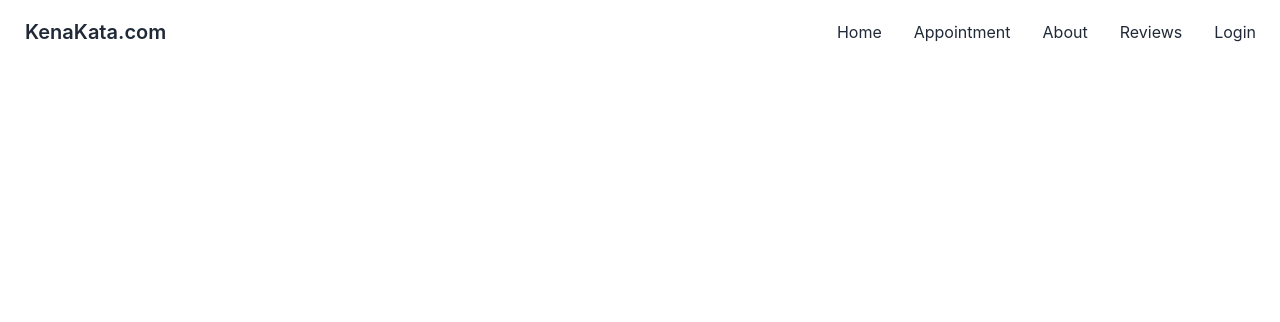
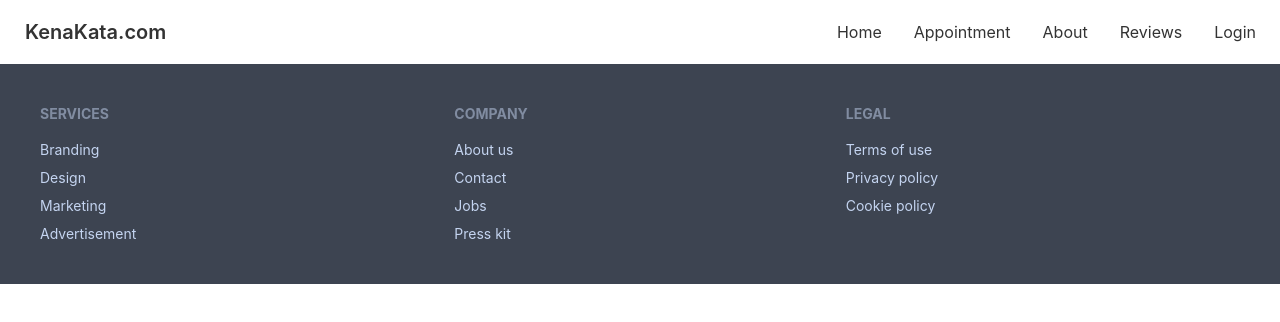
Before and after one commit to nahidpHero/kenakata-client-side, a React (Create React App) app: page / in a window 1280 px wide. Shown: the top 322 px of the page. Built offline with nearby package versions, Linux system fonts and the light colour scheme.

Commit message:
footer added

```diff
--- a/src/App.css
+++ b/src/App.css
@@ -1,5 +1,5 @@
 .App {
-
+  text-align: center;
 }
 
 .App-logo {
--- a/src/pages/Shared/Footer.js
+++ b/src/pages/Shared/Footer.js
@@ -4,7 +4,29 @@
 const Footer = () => {
     return (
         <div>
+ <footer className="footer p-10 bg-neutral text-neutral-content">
+  <div>
+    <span className="footer-title">Services</span>
+    <Link className="Link link-hover">Branding</Link>
+    <Link className="link link-hover">Design</Link>
+    <Link className="link link-hover">Marketing</Link>
+    <Link className="link link-hover">Advertisement</Link>
+  </div>
+  <div>
+    <span className="footer-title">Company</span>
+    <Link className="link link-hover">About us</Link>
+    <Link className="link link-hover">Contact</Link>
+    <Link className="link link-hover">Jobs</Link>
+    <Link className="link link-hover">Press kit</Link>
+  </div>
+  <div>
+    <span className="footer-title">Legal</span>
+    <Link className="link link-hover">Terms of use</Link>
+    <Link className="link link-hover">Privacy policy</Link>
+    <Link className="link link-hover">Cookie policy</Link>
+  </div>
 
+</footer>
         </div>
     );
 };
--- a/tailwind.config.js
+++ b/tailwind.config.js
@@ -3,6 +3,19 @@
   content: [
     "./src/**/*.{js,jsx,ts,tsx}",
   ],
+  daisyui:{
+    themes: [
+      {
+        theme:{
+          primary: '#0FCFEC',
+          secondary: '#19D3AE',
+          accent: "#3A4256",
+          neutral: "#3D4451",
+          "base-100": "#FFFFFF",
+        }
+      }
+    ]
+  },
   theme: {
     extend: {},
   },
```
